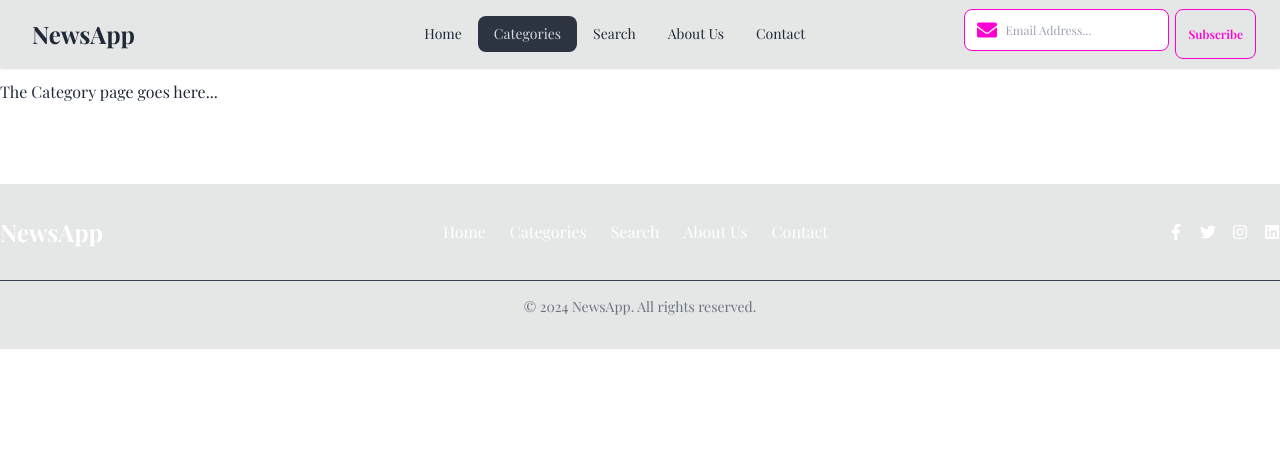
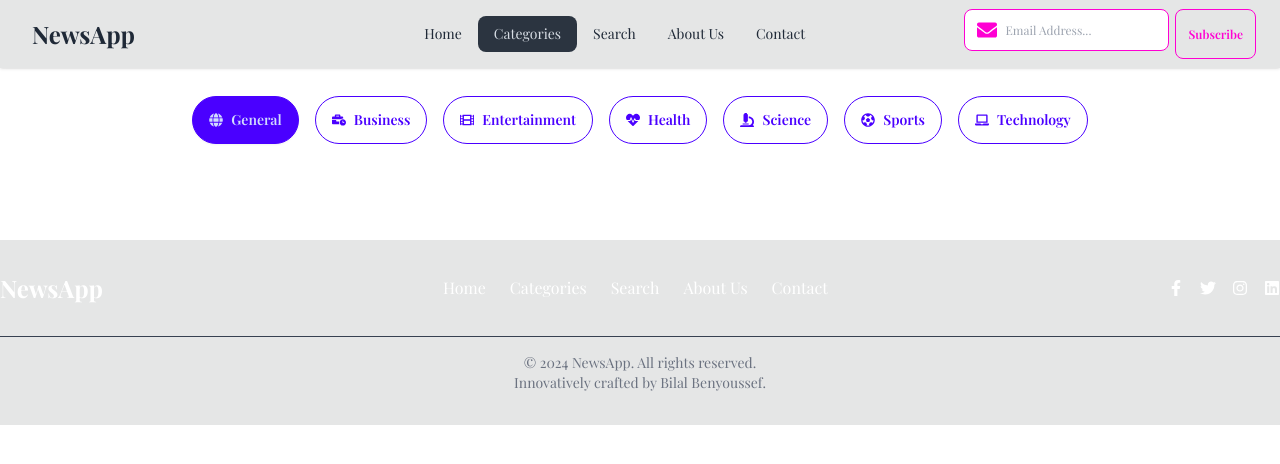
Before and after one commit to Bilalben23/NewsBridge, a React (Vite) app: page /categories in a window 1280 px wide. Shown: the top 464 px of the page. Built offline with nearby package versions, Linux system fonts and the light colour scheme; a web font is replaced by a local one.

Commit message:
finish the category filter

```diff
--- a/src/components/CategoryFilter.jsx
+++ b/src/components/CategoryFilter.jsx
@@ -1,9 +1,22 @@
-import React from 'react'
+import React from 'react';
+import { CATEGORIES } from '../utils/Categories';
 
-export default function CategoryFilter() {
+export default function CategoryFilter({ selectedCategory, onSelectCategory }) {
+
     return (
-        <div>
-            The category filters goes here
+        <div className="w-[90%] flex flex-wrap justify-center gap-4 mx-auto my-5">
+            {
+                CATEGORIES.map((category) => (
+                    <button
+                        key={category.value}
+                        onClick={() => onSelectCategory(category.value)}
+                        className={`btn  btn-primary rounded-3xl
+                        ${selectedCategory === category.value ? 'btn-primary' : 'btn-outline'}`}
+                    >
+                        {<category.icon />}
+                        {category.name}
+                    </button>
+                ))}
         </div>
-    )
+    );
 }
--- a/src/components/Footer.jsx
+++ b/src/components/Footer.jsx
@@ -35,9 +35,9 @@ export default function Footer() {
                     </a>
                 </div>
             </div>
-
-            <div className="container pt-4 mx-auto mt-8 text-center border-t border-gray-700 ">
+            <div className="container pt-4 mx-auto mt-8 text-center border-t border-gray-700">
                 <p className="text-sm text-gray-500">&copy; {new Date().getFullYear()} NewsApp. All rights reserved.</p>
+                <p className="text-sm text-gray-500">Innovatively crafted by Bilal Benyoussef.</p>
             </div>
         </footer>
     );
--- a/src/components/Layout.jsx
+++ b/src/components/Layout.jsx
@@ -7,7 +7,7 @@ export default function Layout() {
     return (
         <>
             <Header />
-            <main className='my-20'>
+            <main className='my-24'>
                 <Outlet />
             </main>
             <Footer />
--- a/src/pages/CategoryPage.jsx
+++ b/src/pages/CategoryPage.jsx
@@ -1,9 +1,23 @@
-import React from 'react'
+import React, { useState } from 'react'
+import CategoryFilter from '../components/CategoryFilter'
 
 export default function CategoryPage() {
+
+    const [selectedCategory, setSelectedCategory] = useState("general")
+
+    function onSelectCategory(category) {
+        setSelectedCategory(category)
+    }
     return (
-        <div>
-            The Category page goes here...
-        </div>
+        <section>
+            <CategoryFilter
+                selectedCategory={selectedCategory}
+                onSelectCategory={onSelectCategory}
+            />
+            <div>
+
+            </div>
+
+        </section>
     )
 }
--- /dev/null
+++ b/src/utils/Categories.js
@@ -0,0 +1,11 @@
+import { FaBusinessTime, FaFilm, FaGlobe, FaHeartbeat, FaMicroscope, FaFutbol, FaLaptop } from 'react-icons/fa';
+
+export const CATEGORIES = [
+    { name: 'General', value: 'general', icon: FaGlobe },
+    { name: 'Business', value: 'business', icon: FaBusinessTime },
+    { name: 'Entertainment', value: 'entertainment', icon: FaFilm },
+    { name: 'Health', value: 'health', icon: FaHeartbeat },
+    { name: 'Science', value: 'science', icon: FaMicroscope },
+    { name: 'Sports', value: 'sports', icon: FaFutbol },
+    { name: 'Technology', value: 'technology', icon: FaLaptop },
+];
```
